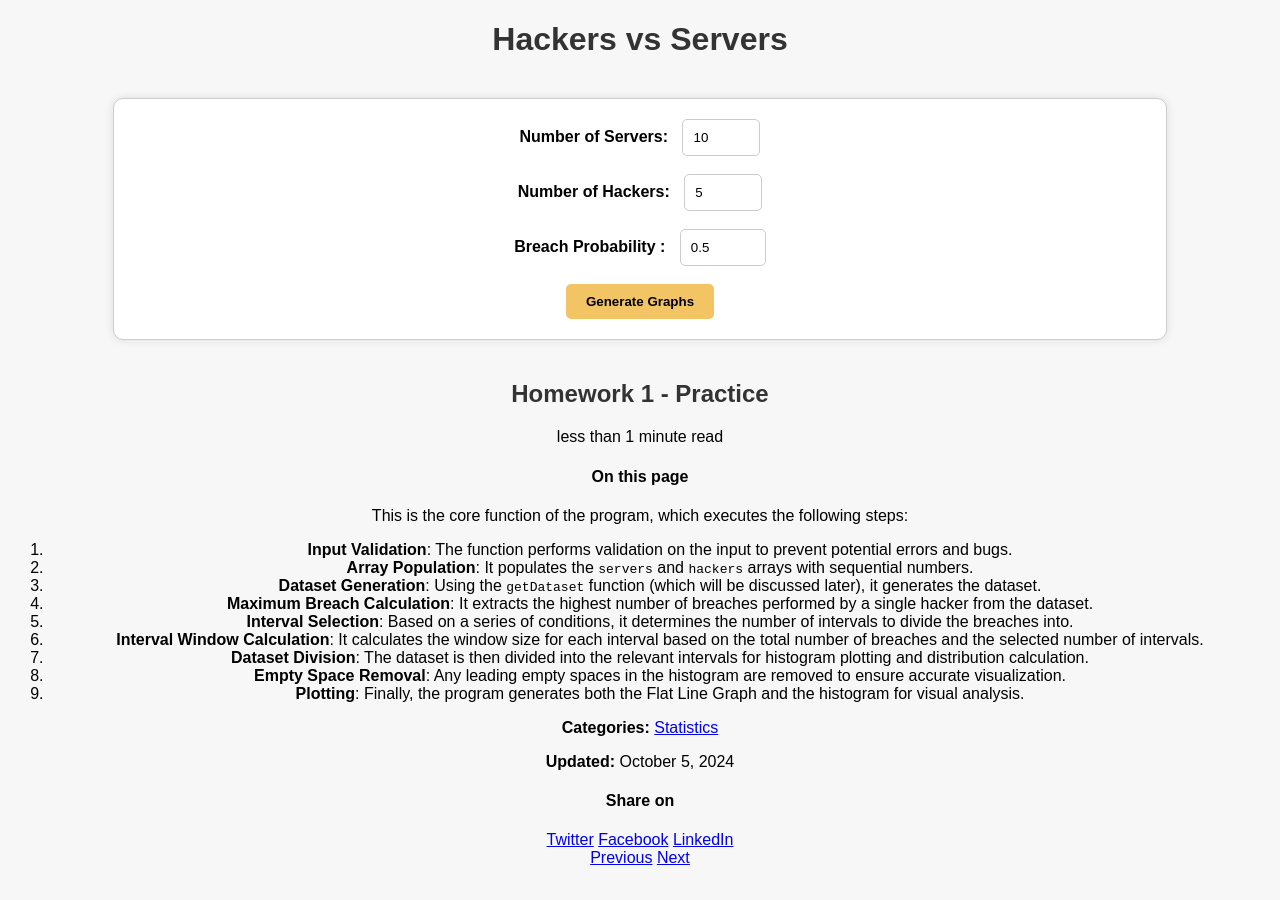
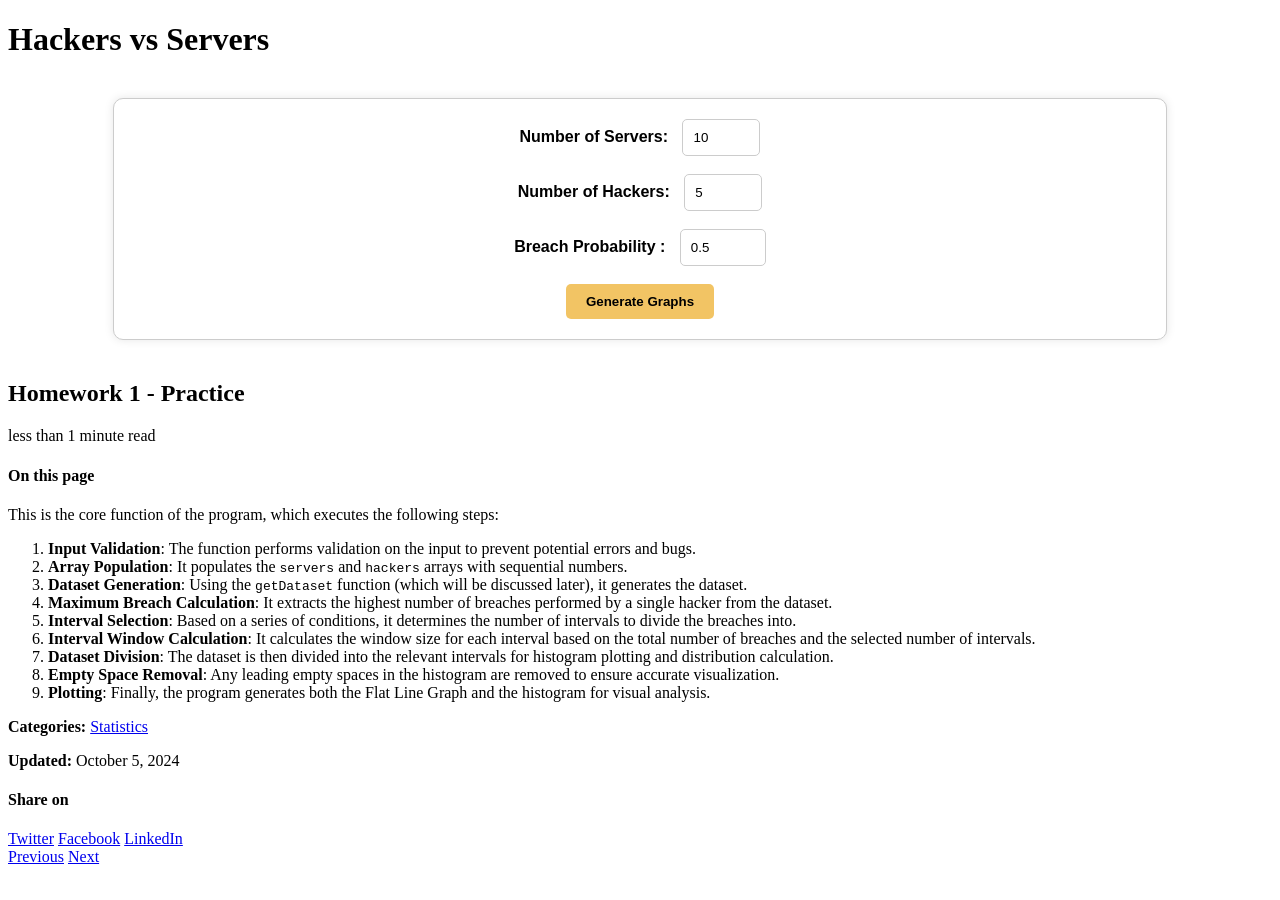
Before and after one commit to Raffo24/raffo24.github.io, a Jekyll site: the page built from _posts/statistics/2022-08-26-hw1_practice.md, in a window 1280 px wide. Built offline with Jekyll 4.4.1, drawn with Linux system fonts in a browser that asks for light colours.

Commit message:
Update hw1_practice.html

```diff
--- a/_layouts/hw1_practice.html
+++ b/_layouts/hw1_practice.html
@@ -3,13 +3,10 @@
 <head>
     <title>Hackers vs Servers Simulation</title>
     <style>
-        body {
+        #container {
             font-family: Arial, sans-serif;
             background-color: #F7F7F7;
             text-align: center;
-        }
-
-        .container {
             width: 80%;
             margin: 40px auto;
             background-color: #FFFFFF;
@@ -19,35 +16,35 @@
             box-shadow: 0 0 10px rgba(0, 0, 0, 0.1);
         }
 
-        #charts {
+        #container #charts {
             display: flex;
             flex-wrap: wrap;
             justify-content: space-around;
         }
 
-        .graph {
+        #container .graph {
             width: 45%;
             height: 400px;
             margin: 20px;
         }
 
-        h1,
-        h2 {
+        #container h1,
+        #container h2 {
             color: #333333;
         }
 
-        label {
+        #container label {
             font-weight: bold;
             margin-right: 10px;
         }
 
-        input[type="number"] {
+        #container input[type="number"] {
             padding: 10px;
             border: 1px solid #CCCCCC;
             border-radius: 5px;
         }
 
-        button {
+        #container button {
             background-color: #F2C464;
             font-weight: bold;
             color: #000000;
@@ -57,12 +54,12 @@
             cursor: pointer;
         }
 
-        button:hover {
+        #container button:hover {
             background-color: #E6B655;
         }
 
         @media (max-width: 800px) {
-            .graph {
+            #container .graph {
                 width: 100%;
             }
         }
@@ -71,7 +68,7 @@
 
 <body>
     <h1>Hackers vs Servers</h1>
-    <div class="container">
+    <div class="container" id="container">
         <form id="simulationForm" onsubmit="return false;">
             <label for="n">Number of Servers:</label>
             <input type="number" id="n" value="10" min="2" max="500" required><br><br>
```
